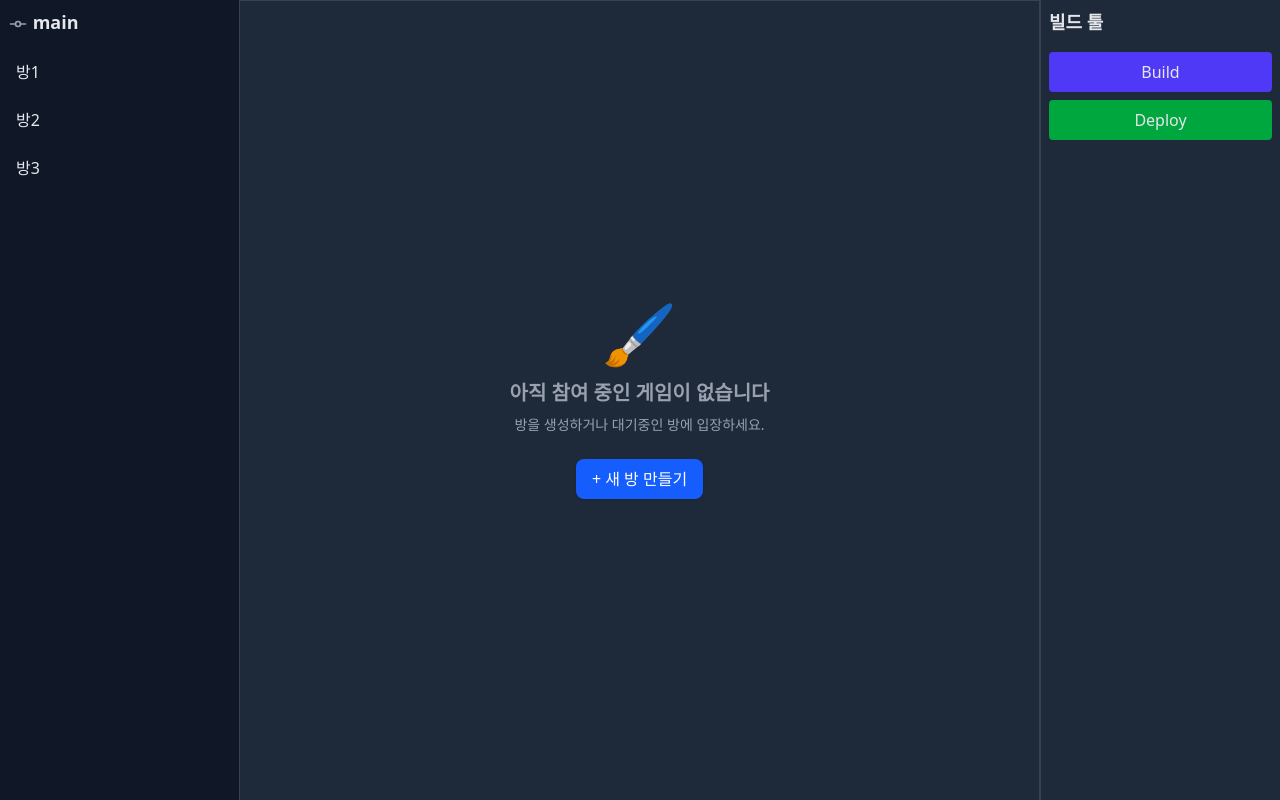
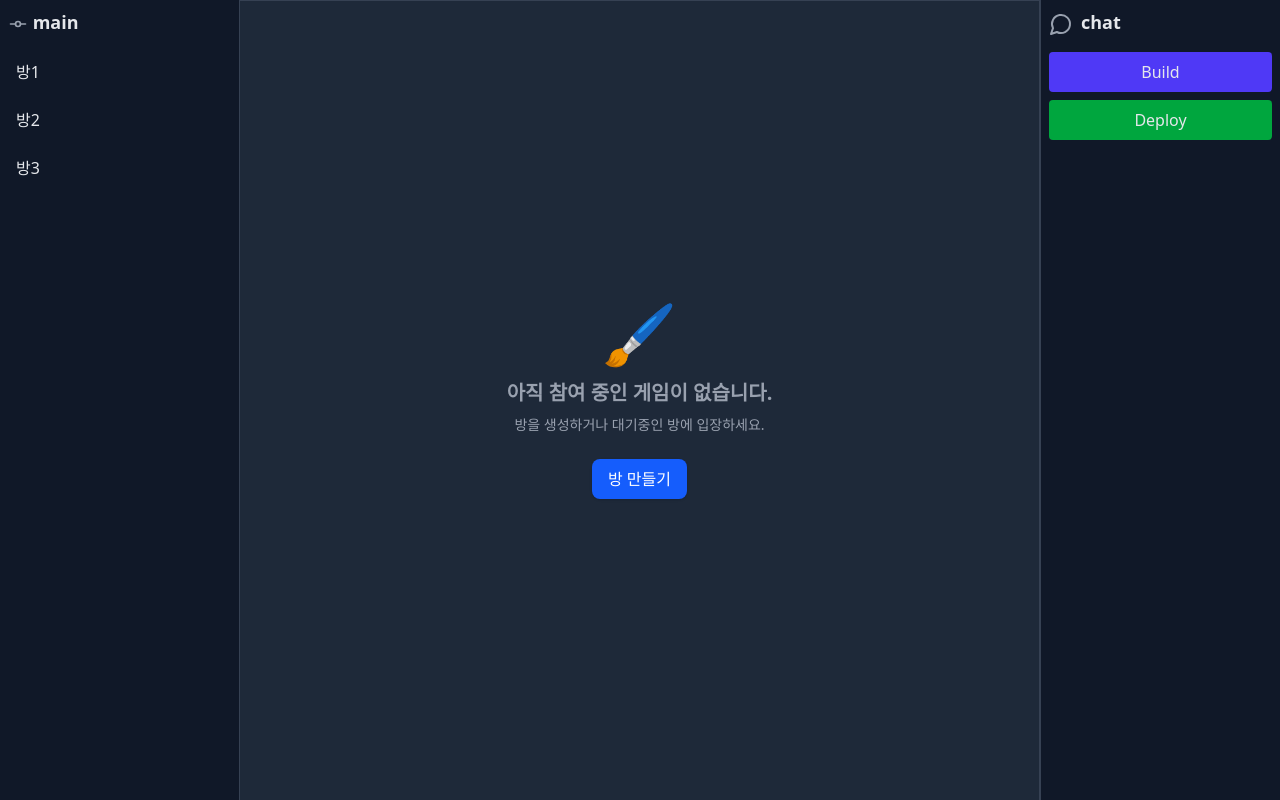
Before and after one commit to bbyuk/web-game-platform, a React (Vite) app in the folder webcanvas-frontend/: page / in a window 1280 px wide. Built offline with nearby package versions, Linux system fonts and the light colour scheme; sample sign-in values are in the browser's storage.

Commit message:
[webcanvas][front] center-board 컴포넌트 리팩토링 작업

```diff
--- a/webcanvas-frontend/src/components/canvas/index.jsx
+++ b/webcanvas-frontend/src/components/canvas/index.jsx
@@ -59,7 +59,7 @@ export default function Canvas({
     if (painting) {
       ctx.lineTo(offsetX, offsetY);
       ctx.stroke();
-      setCurrentStroke((prevItems) => [...prevItems, { x: scaledX, y: scaledY }]);
+      setCurrentStroke((prevItems) => [...prevItems, { x: scaledX, y: scaledY, color: color }]);
     } else {
       ctx.beginPath();
       ctx.moveTo(offsetX, offsetY);
@@ -105,12 +105,14 @@ export default function Canvas({
 
     strokes.forEach((stroke) => {
       ctx.beginPath();
+      ctx.strokeStyle = stroke[0].color;
       ctx.moveTo(stroke[0].x * canvasWidth, stroke[0].y * canvasHeight);
 
       stroke.forEach((point, index) => {
         if (index === 0) {
           return;
         }
+        ctx.strokeStyle = stroke[index].color;
         ctx.lineTo(point.x * canvasWidth, point.y * canvasHeight);
       });
 
--- a/webcanvas-frontend/src/components/layouts/center-board/index.jsx
+++ b/webcanvas-frontend/src/components/layouts/center-board/index.jsx
@@ -4,32 +4,24 @@ import { LobbyPlaceholder } from '@/components/lobby-placeholder/index.jsx';
 import MainPanel from '@/components/layouts/center-board/main-panel/index.jsx';
 import TopTabs from '@/components/layouts/center-board/top-tabs/index.jsx';
 
-const TopTabsContainer = ({ children }) => {
-  return <div className="flex border-b border-gray-700 bg-gray-800">{children}</div>;
-};
-
-export default function CenterBoard({ gameRoomEntered = Boolean() }) {
+export default function CenterBoard({
+                                      gameRoomEntered = Boolean(),
+                                      strokes = [],
+                                      onStroke = (stroke) => {
+                                      },
+                                      reRenderingSignal = false,
+                                      onReRendering = () => {
+                                      }
+                                    }) {
   const [tabs, setTabs] = useState([]);
-  const [strokes, setStrokes] = useState([]);
-  const [reRenderingSignal, setReRenderingSignal] = useState(false);
   const [selectedTopTabIndex, setSelectedTopTabIndex] = useState(0);
-
-  /**
-   * 캔버스 컴포넌트 stroke 이벤트 핸들러
-   * @param stroke
-   */
-  const onStrokeHandler = (stroke) => {
-    if (stroke.length > 0) {
-      setStrokes((prevItems) => [...prevItems, stroke]);
-    }
-  };
 
   useEffect(() => {
     if (gameRoomEntered) {
       /**
        * gameRoomEntered => 캔버스 컬러 팔레트 역할
        */
-      setTabs([{ name: "canvas.js" }, { name: "App.jsx" }, { name: "style.css" }]);
+      setTabs([{ label: 'black' }, { label: 'blue' }, { label: 'green' }, { label: 'red' }, { label: 'yellow' }]);
     }
   }, []);
 
@@ -46,13 +38,13 @@ export default function CenterBoard({ gameRoomEntered = Boolean() }) {
           <Canvas
             className="flex-1"
             strokes={strokes}
-            onStroke={onStrokeHandler}
+            onStroke={onStroke}
             reRenderingSignal={reRenderingSignal}
-            afterReRendering={() => setReRenderingSignal(false)}
-            color={"green"}
+            afterReRendering={onReRendering}
+            color={tabs[selectedTopTabIndex] ? tabs[selectedTopTabIndex].label : "black"}
           />
         ) : (
-          <LobbyPlaceholder className={"w-full h-full"} />
+          <LobbyPlaceholder className={'w-full h-full'} />
         )}
       </MainPanel>
     </div>
--- a/webcanvas-frontend/src/components/layouts/center-board/top-tabs/index.jsx
+++ b/webcanvas-frontend/src/components/layouts/center-board/top-tabs/index.jsx
@@ -3,7 +3,7 @@ const Container = ({ children }) => {
 };
 
 
-const Tab = ({ name, selected = false, onClick }) => {
+const Tab = ({ label, selected = false, onClick }) => {
   return (
     <div
       onClick={onClick}
@@ -13,7 +13,8 @@ const Tab = ({ name, selected = false, onClick }) => {
           : "px-4 py-2 bg-gray-800 text-gray-400 hover:text-white hover:bg-gray-700 border-r border-gray-700 cursor-pointer"
       }
     >
-      {name}
+      <div className={`w-3 h-3 ${label === "black" ? "bg-black" : `bg-${label}-400`} rounded-full inline-block mr-2`} />
+      {label}
     </div>
   );
 };
@@ -25,7 +26,7 @@ const TopTabs = ({tabs, selectedIndex, onSelected}) => {
         <Tab
           key={`file-tab-${index}`}
           description={tab.description}
-          name={tab.name}
+          label={tab.label}
           selected={index === selectedIndex}
           onClick={() => onSelected(index)}
         />
--- a/webcanvas-frontend/src/components/layouts/right-panel/index.jsx
+++ b/webcanvas-frontend/src/components/layouts/right-panel/index.jsx
@@ -1,7 +1,12 @@
+import { MessageCircle } from 'lucide-react';
+
 export default function RightPanel() {
   return (
-    <div className="w-60 bg-gray-800 border-l border-gray-700 p-2">
-      <div className="text-lg font-bold mb-4">빌드 툴</div>
+    <div className="w-60 bg-gray-900 border-l border-gray-700 p-2">
+      <div className="text-lg font-bold mb-4">
+        <MessageCircle className="inline-block text-gray-400 mr-2" />
+        chat
+      </div>
       <div className="space-y-2">
         <button className="w-full bg-indigo-600 hover:bg-indigo-700 p-2 rounded">Build</button>
         <button className="w-full bg-green-600 hover:bg-green-700 p-2 rounded">Deploy</button>
--- a/webcanvas-frontend/src/components/lobby-placeholder/index.jsx
+++ b/webcanvas-frontend/src/components/lobby-placeholder/index.jsx
@@ -2,10 +2,10 @@ export function LobbyPlaceholder({ className = String() }) {
   return (
     <div className={`flex flex-col items-center justify-center h-full text-gray-400 ${className}`}>
       <div className="text-6xl mb-4">🖌️</div>
-      <div className="text-xl font-semibold mb-2">아직 참여 중인 게임이 없습니다</div>
+      <div className="text-xl font-semibold mb-2">아직 참여 중인 게임이 없습니다.</div>
       <div className="text-sm mb-6">방을 생성하거나 대기중인 방에 입장하세요.</div>
-      <button className="px-4 py-2 bg-blue-600 hover:bg-blue-700 text-white rounded-lg shadow">
-        + 새 방 만들기
+      <button className="px-4 py-2 bg-blue-600 hover:bg-blue-700 text-white rounded-lg shadow hover:cursor-pointer">
+        방 만들기
       </button>
     </div>
   );
--- a/webcanvas-frontend/src/pages/main/index.jsx
+++ b/webcanvas-frontend/src/pages/main/index.jsx
@@ -4,8 +4,47 @@ import RightPanel from '@/components/layouts/right-panel/index.jsx';
 import { useState } from 'react';
 
 export default function Main() {
+  /**
+   * 게임 방 목록
+   */
   const [roomList, setRoomList] = useState([{ label: "방1" }, { label: "방2" }, { label: "방3" }]);
+
+  /**
+   * 현재 게임 방에 입장해있는지 여부
+   */
   const [gameRoomEntered, setGameRoomEntered] = useState(false);
+
+  /**
+   * 현재 캔버스의 획 모음
+   */
+  const [strokes, setStrokes] = useState([]);
+
+  /**
+   * 캔버스 온디맨드 리렌더링 시그널
+   */
+  const [reRenderingSignal, setReRenderingSignal] = useState(false);
+
+
+
+  /**
+   * =========================== 이벤트 핸들러 =============================
+   */
+  /**
+   * 캔버스 컴포넌트 stroke 이벤트 핸들러
+   * @param stroke
+   */
+  const onStrokeHandler = (stroke) => {
+    if (stroke.length > 0) {
+      setStrokes((prevItems) => [...prevItems, stroke]);
+    }
+  };
+
+  /**
+   * 캔버스 컴포넌트 리렌더링 이벤트 핸들러
+   */
+  const onReRenderingHandler = () => {
+    setReRenderingSignal(false);
+  };
 
   return (
     <div className="flex flex-col h-screen bg-gray-900 text-gray-200">
@@ -13,7 +52,12 @@ export default function Main() {
       <div className="flex flex-1 overflow-hidden">
         <LeftSidebar list={roomList} />
 
-        <CenterBoard gameRoomEntered={gameRoomEntered}/>
+        <CenterBoard gameRoomEntered={gameRoomEntered}
+                     strokes={strokes}
+                     onStroke={onStrokeHandler}
+                     reRenderingSignal={reRenderingSignal}
+                     onReRendering={onReRenderingHandler}
+                    />
 
         {/* 우측 빌드툴 영역 */}
         <RightPanel />
```
